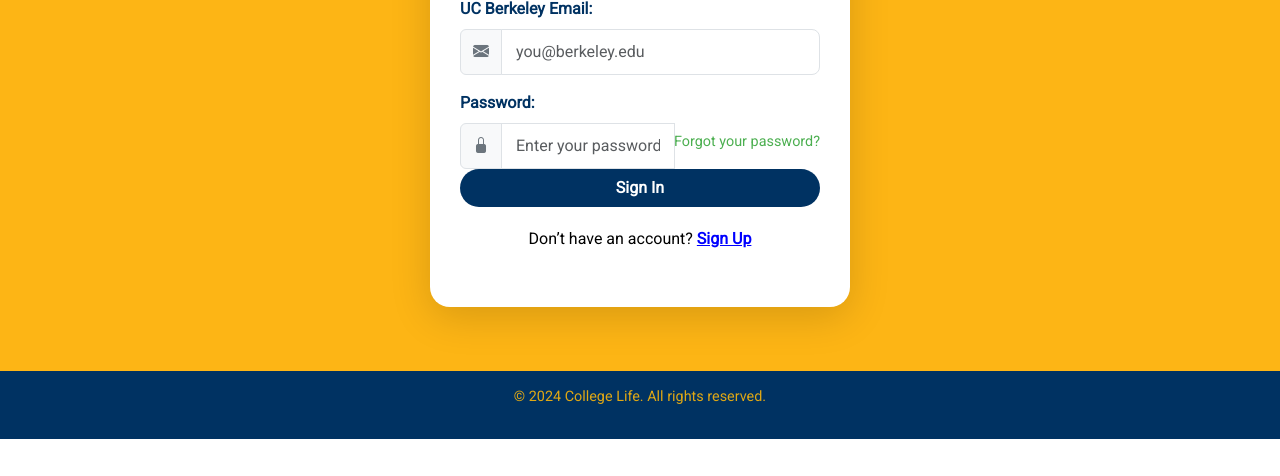
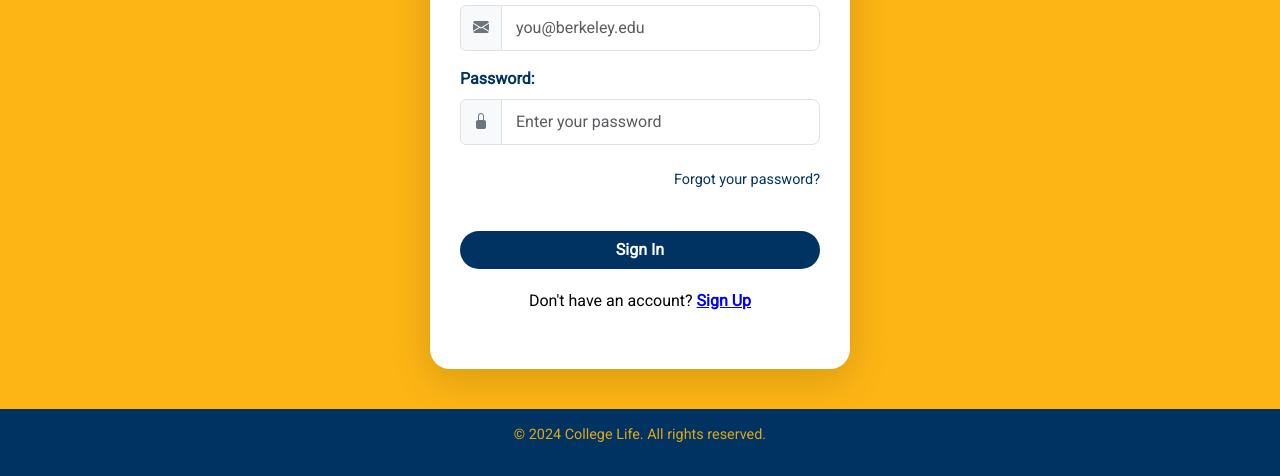
Before and after one commit to Jayma23/MissCal, a website: page src/public/sign-in.html in a window 1280 px wide. Shown: the part 361-837 px from the top of the page. Before the commit the page ends 800 px from the top, so only its background shows below. Drawn offline with nearby package versions, Linux system fonts and the light colour scheme.

Commit message:
Version Optimization 15 correct password

```diff
--- a/src/public/sign-in.html
+++ b/src/public/sign-in.html
@@ -89,6 +89,7 @@
             transition: 0.3s;
             font-weight: 600;
             border-radius: 50px;
+            margin-top: 20px;
         }
         .btn-custom:hover {
             background: #001F3F;
@@ -105,12 +106,12 @@
             color: blue;
             font-weight: 600;
             text-decoration: underline;
-
         }
 
         .signup-prompt a:hover {
             text-decoration: underline;
         }
+
         .forgot-password {
             text-align: right;
             margin-top: 8px;
@@ -118,12 +119,21 @@
         }
 
         .forgot-password a {
-            color: #4CAF50;
+            color: #003262;
             text-decoration: none;
+            transition: color 0.2s;
         }
 
         .forgot-password a:hover {
+            color: #FDB515;
             text-decoration: underline;
+        }
+
+        .help-links {
+            display: flex;
+            justify-content: space-between;
+            margin-top: 10px;
+            margin-bottom: 20px;
         }
 
         .footer {
@@ -151,7 +161,6 @@
 <header class="main-header">
     <div class="container">
         <h1 class="title">Welcome to Miss Cal</h1>
-
     </div>
 </header>
 
@@ -171,15 +180,19 @@
                 <div class="input-group">
                     <span class="input-group-text bg-light"><i class="bi bi-lock-fill text-secondary"></i></span>
                     <input type="password" id="password" name="password" class="form-control" placeholder="Enter your password" required />
-                    <div class="forgot-password">
-                        <a href="forgot-password.html">Forgot your password?</a>
                 </div>
+            </div>
 
+            <div class="help-links">
+                <div></div> <!-- Empty div for spacing -->
+                <div class="forgot-password">
+                    <a href="forgot-password.html">Forgot your password?</a>
+                </div>
             </div>
 
             <button type="submit" class="btn btn-custom w-100" id="signInBtn">Sign In</button>
         </form>
-        <p class="signup-prompt">Don’t have an account? <a href="signup.html">Sign Up</a></p>
+        <p class="signup-prompt">Don't have an account? <a href="signup.html">Sign Up</a></p>
     </div>
 </main>
 
```
